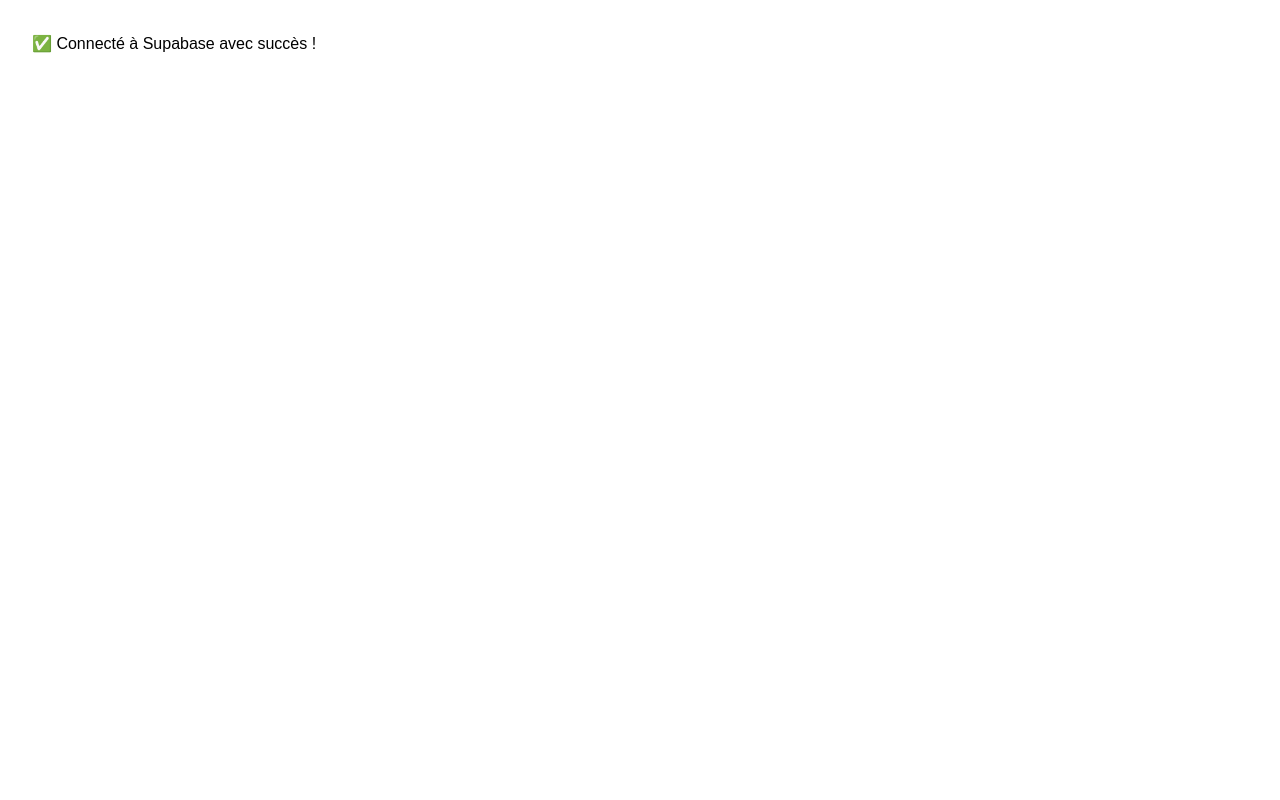
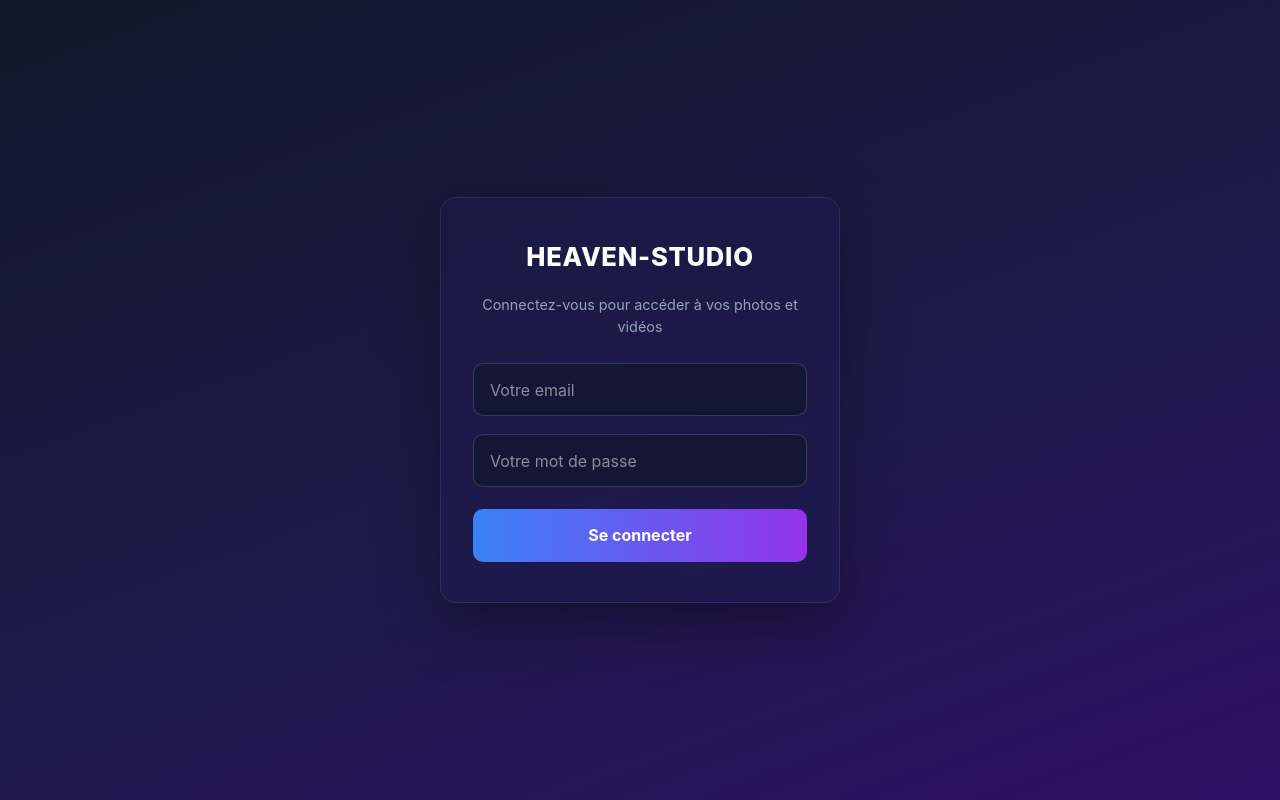
Before and after one commit to PatientAkili/HEAVEN-STUDIO, a React (Vite) app: page /connexion in a window 1280 px wide. Built offline with nearby package versions, Linux system fonts and the light colour scheme; no server answers.

Commit message:
Authentification fonctionnelle + nouveau design bleu-violet

```diff
--- a/package.json
+++ b/package.json
@@ -14,6 +14,7 @@
     "@tailwindcss/vite": "^4.3.3",
     "react": "^19.2.8",
     "react-dom": "^19.2.8",
+    "react-router-dom": "^7.18.4",
     "tailwindcss": "^4.3.3"
   },
   "devDependencies": {
--- a/src/App.tsx
+++ b/src/App.tsx
@@ -1,23 +1,16 @@
-import { useEffect, useState } from 'react'
-import { supabase } from './lib/supabaseClient'
+import { BrowserRouter, Routes, Route, Navigate } from 'react-router-dom'
+import Login from './pages/Login'
+import ClientGallery from './pages/ClientGallery'
 
 function App() {
-  const [status, setStatus] = useState('Connexion en cours...')
-
-  useEffect(() => {
-    supabase.auth.getSession().then(({ error }) => {
-      if (error) {
-        setStatus('Erreur : ' + error.message)
-      } else {
-        setStatus('✅ Connecté à Supabase avec succès !')
-      }
-    })
-  }, [])
-
   return (
-    <div style={{ padding: '2rem', fontFamily: 'sans-serif' }}>
-      <h1>{status}</h1>
-    </div>
+    <BrowserRouter>
+      <Routes>
+        <Route path="/" element={<Navigate to="/connexion" />} />
+        <Route path="/connexion" element={<Login />} />
+        <Route path="/galerie" element={<ClientGallery />} />
+      </Routes>
+    </BrowserRouter>
   )
 }
 
--- /dev/null
+++ b/src/ClientGallery.tsx
@@ -0,0 +1,55 @@
+import { useEffect, useState } from 'react'
+import { useNavigate } from 'react-router-dom'
+import { supabase } from './lib/supabaseClient'
+
+function ClientGallery() {
+  const [loading, setLoading] = useState(true)
+  const [userEmail, setUserEmail] = useState('')
+  const navigate = useNavigate()
+
+  useEffect(() => {
+    const checkSession = async () => {
+      const { data } = await supabase.auth.getSession()
+      if (!data.session) {
+        navigate('/connexion')
+      } else {
+        setUserEmail(data.session.user.email ?? '')
+        setLoading(false)
+      }
+    }
+    checkSession()
+  }, [navigate])
+
+  const handleLogout = async () => {
+    await supabase.auth.signOut()
+    navigate('/connexion')
+  }
+
+  if (loading) {
+    return <p style={{ color: '#fff', padding: '2rem' }}>Chargement...</p>
+  }
+
+  return (
+    <div style={{ minHeight: '100vh', backgroundColor: '#0D0D0D', color: '#fff', padding: '2rem' }}>
+      <div style={{ display: 'flex', justifyContent: 'space-between', alignItems: 'center', marginBottom: '2rem' }}>
+        <h1>Bienvenue, {userEmail}</h1>
+        <button
+          onClick={handleLogout}
+          style={{
+            padding: '0.5rem 1rem',
+            backgroundColor: 'transparent',
+            border: '1px solid #C9A24B',
+            color: '#C9A24B',
+            borderRadius: '6px',
+            cursor: 'pointer',
+          }}
+        >
+          Déconnexion
+        </button>
+      </div>
+      <p>Vos galeries apparaîtront ici prochainement.</p>
+    </div>
+  )
+}
+
+export default ClientGallery
--- /dev/null
+++ b/src/Login.tsx
@@ -0,0 +1,129 @@
+import { useState } from 'react'
+import { useNavigate } from 'react-router-dom'
+import { supabase } from './lib/supabaseClient'
+
+function Login() {
+  const [email, setEmail] = useState('')
+  const [password, setPassword] = useState('')
+  const [errorMsg, setErrorMsg] = useState('')
+  const [loading, setLoading] = useState(false)
+  const navigate = useNavigate()
+
+  const handleLogin = async (e: React.FormEvent) => {
+    e.preventDefault()
+    setErrorMsg('')
+    setLoading(true)
+
+    const { error } = await supabase.auth.signInWithPassword({
+      email,
+      password,
+    })
+
+    setLoading(false)
+
+    if (error) {
+      setErrorMsg('Email ou mot de passe incorrect.')
+    } else {
+      navigate('/galerie')
+    }
+  }
+
+  return (
+    <div style={styles.container}>
+      <form onSubmit={handleLogin} style={styles.card}>
+        <h1 style={styles.brand}>HEAVEN-STUDIO</h1>
+        <p style={styles.subtitle}>Connectez-vous pour accéder à vos photos et vidéos</p>
+
+        <input
+          type="email"
+          placeholder="Votre email"
+          value={email}
+          onChange={(e) => setEmail(e.target.value)}
+          required
+          style={styles.input}
+        />
+
+        <input
+          type="password"
+          placeholder="Votre mot de passe"
+          value={password}
+          onChange={(e) => setPassword(e.target.value)}
+          required
+          style={styles.input}
+        />
+
+        {errorMsg && <p style={styles.error}>{errorMsg}</p>}
+
+        <button type="submit" disabled={loading} style={styles.button}>
+          {loading ? 'Connexion...' : 'Se connecter'}
+        </button>
+      </form>
+    </div>
+  )
+}
+
+const styles: { [key: string]: React.CSSProperties } = {
+  container: {
+    minHeight: '100vh',
+    display: 'flex',
+    alignItems: 'center',
+    justifyContent: 'center',
+    padding: '1rem',
+    background: 'linear-gradient(160deg, #0F172A 0%, #1E1B4B 55%, #2E1065 100%)',
+  },
+  card: {
+    width: '100%',
+    maxWidth: '400px',
+    display: 'flex',
+    flexDirection: 'column',
+    gap: '1.1rem',
+    backgroundColor: 'rgba(30, 27, 75, 0.55)',
+    backdropFilter: 'blur(10px)',
+    padding: '2.5rem 2rem',
+    borderRadius: '16px',
+    border: '1px solid rgba(148, 163, 184, 0.15)',
+    boxShadow: '0 20px 60px rgba(0,0,0,0.4)',
+  },
+  brand: {
+    color: '#FFFFFF',
+    fontSize: '1.6rem',
+    fontWeight: 800,
+    letterSpacing: '0.03em',
+    margin: 0,
+    textAlign: 'center',
+  },
+  subtitle: {
+    color: '#94A3B8',
+    fontSize: '0.9rem',
+    textAlign: 'center',
+    margin: '0 0 0.5rem 0',
+  },
+  input: {
+    padding: '0.85rem 1rem',
+    borderRadius: '10px',
+    border: '1px solid rgba(148, 163, 184, 0.25)',
+    backgroundColor: 'rgba(15, 23, 42, 0.6)',
+    color: '#FFFFFF',
+    fontSize: '1rem',
+    outline: 'none',
+  },
+  button: {
+    padding: '0.9rem',
+    borderRadius: '10px',
+    border: 'none',
+    background: 'linear-gradient(90deg, #3B82F6 0%, #9333EA 100%)',
+    color: '#FFFFFF',
+    fontWeight: 700,
+    fontSize: '1rem',
+    cursor: 'pointer',
+    marginTop: '0.25rem',
+  },
+  error: {
+    color: '#F87171',
+    fontSize: '0.875rem',
+    textAlign: 'center',
+    margin: 0,
+  },
+}
+
+export default Login
--- /dev/null
+++ b/src/pages/ClientGallery.tsx
@@ -0,0 +1,55 @@
+import { useEffect, useState } from 'react'
+import { useNavigate } from 'react-router-dom'
+import { supabase } from '../lib/supabaseClient'
+
+function ClientGallery() {
+  const [loading, setLoading] = useState(true)
+  const [userEmail, setUserEmail] = useState('')
+  const navigate = useNavigate()
+
+  useEffect(() => {
+    const checkSession = async () => {
+      const { data } = await supabase.auth.getSession()
+      if (!data.session) {
+        navigate('/connexion')
+      } else {
+        setUserEmail(data.session.user.email ?? '')
+        setLoading(false)
+      }
+    }
+    checkSession()
+  }, [navigate])
+
+  const handleLogout = async () => {
+    await supabase.auth.signOut()
+    navigate('/connexion')
+  }
+
+  if (loading) {
+    return <p style={{ color: '#fff', padding: '2rem' }}>Chargement...</p>
+  }
+
+  return (
+    <div style={{ minHeight: '100vh', backgroundColor: '#0D0D0D', color: '#fff', padding: '2rem' }}>
+      <div style={{ display: 'flex', justifyContent: 'space-between', alignItems: 'center', marginBottom: '2rem' }}>
+        <h1>Bienvenue, {userEmail}</h1>
+        <button
+          onClick={handleLogout}
+          style={{
+            padding: '0.5rem 1rem',
+            backgroundColor: 'transparent',
+            border: '1px solid #C9A24B',
+            color: '#C9A24B',
+            borderRadius: '6px',
+            cursor: 'pointer',
+          }}
+        >
+          Déconnexion
+        </button>
+      </div>
+      <p>Vos galeries apparaîtront ici prochainement.</p>
+    </div>
+  )
+}
+
+export default ClientGallery
--- /dev/null
+++ b/src/pages/Login.tsx
@@ -0,0 +1,129 @@
+import { useState } from 'react'
+import { useNavigate } from 'react-router-dom'
+import { supabase } from '../lib/supabaseClient'
+
+function Login() {
+  const [email, setEmail] = useState('')
+  const [password, setPassword] = useState('')
+  const [errorMsg, setErrorMsg] = useState('')
+  const [loading, setLoading] = useState(false)
+  const navigate = useNavigate()
+
+  const handleLogin = async (e: React.FormEvent) => {
+    e.preventDefault()
+    setErrorMsg('')
+    setLoading(true)
+
+    const { error } = await supabase.auth.signInWithPassword({
+      email,
+      password,
+    })
+
+    setLoading(false)
+
+    if (error) {
+      setErrorMsg('Email ou mot de passe incorrect.')
+    } else {
+      navigate('/galerie')
+    }
+  }
+
+  return (
+    <div style={styles.container}>
+      <form onSubmit={handleLogin} style={styles.card}>
+        <h1 style={styles.brand}>HEAVEN-STUDIO</h1>
+        <p style={styles.subtitle}>Connectez-vous pour accéder à vos photos et vidéos</p>
+
+        <input
+          type="email"
+          placeholder="Votre email"
+          value={email}
+          onChange={(e) => setEmail(e.target.value)}
+          required
+          style={styles.input}
+        />
+
+        <input
+          type="password"
+          placeholder="Votre mot de passe"
+          value={password}
+          onChange={(e) => setPassword(e.target.value)}
+          required
+          style={styles.input}
+        />
+
+        {errorMsg && <p style={styles.error}>{errorMsg}</p>}
+
+        <button type="submit" disabled={loading} style={styles.button}>
+          {loading ? 'Connexion...' : 'Se connecter'}
+        </button>
+      </form>
+    </div>
+  )
+}
+
+const styles: { [key: string]: React.CSSProperties } = {
+  container: {
+    minHeight: '100vh',
+    display: 'flex',
+    alignItems: 'center',
+    justifyContent: 'center',
+    padding: '1rem',
+    background: 'linear-gradient(160deg, #0F172A 0%, #1E1B4B 55%, #2E1065 100%)',
+  },
+  card: {
+    width: '100%',
+    maxWidth: '400px',
+    display: 'flex',
+    flexDirection: 'column',
+    gap: '1.1rem',
+    backgroundColor: 'rgba(30, 27, 75, 0.55)',
+    backdropFilter: 'blur(10px)',
+    padding: '2.5rem 2rem',
+    borderRadius: '16px',
+    border: '1px solid rgba(148, 163, 184, 0.15)',
+    boxShadow: '0 20px 60px rgba(0,0,0,0.4)',
+  },
+  brand: {
+    color: '#FFFFFF',
+    fontSize: '1.6rem',
+    fontWeight: 800,
+    letterSpacing: '0.03em',
+    margin: 0,
+    textAlign: 'center',
+  },
+  subtitle: {
+    color: '#94A3B8',
+    fontSize: '0.9rem',
+    textAlign: 'center',
+    margin: '0 0 0.5rem 0',
+  },
+  input: {
+    padding: '0.85rem 1rem',
+    borderRadius: '10px',
+    border: '1px solid rgba(148, 163, 184, 0.25)',
+    backgroundColor: 'rgba(15, 23, 42, 0.6)',
+    color: '#FFFFFF',
+    fontSize: '1rem',
+    outline: 'none',
+  },
+  button: {
+    padding: '0.9rem',
+    borderRadius: '10px',
+    border: 'none',
+    background: 'linear-gradient(90deg, #3B82F6 0%, #9333EA 100%)',
+    color: '#FFFFFF',
+    fontWeight: 700,
+    fontSize: '1rem',
+    cursor: 'pointer',
+    marginTop: '0.25rem',
+  },
+  error: {
+    color: '#F87171',
+    fontSize: '0.875rem',
+    textAlign: 'center',
+    margin: 0,
+  },
+}
+
+export default Login
```
Also changed, not shown: 1 other file (tests, documents, lock files or other folders).
